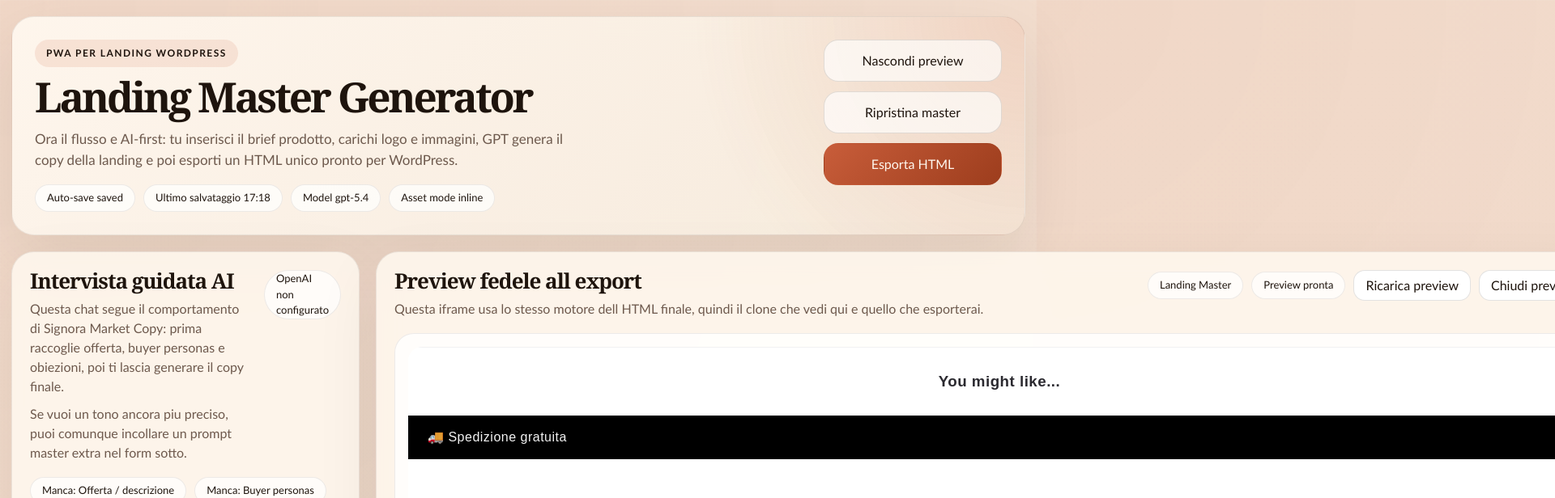
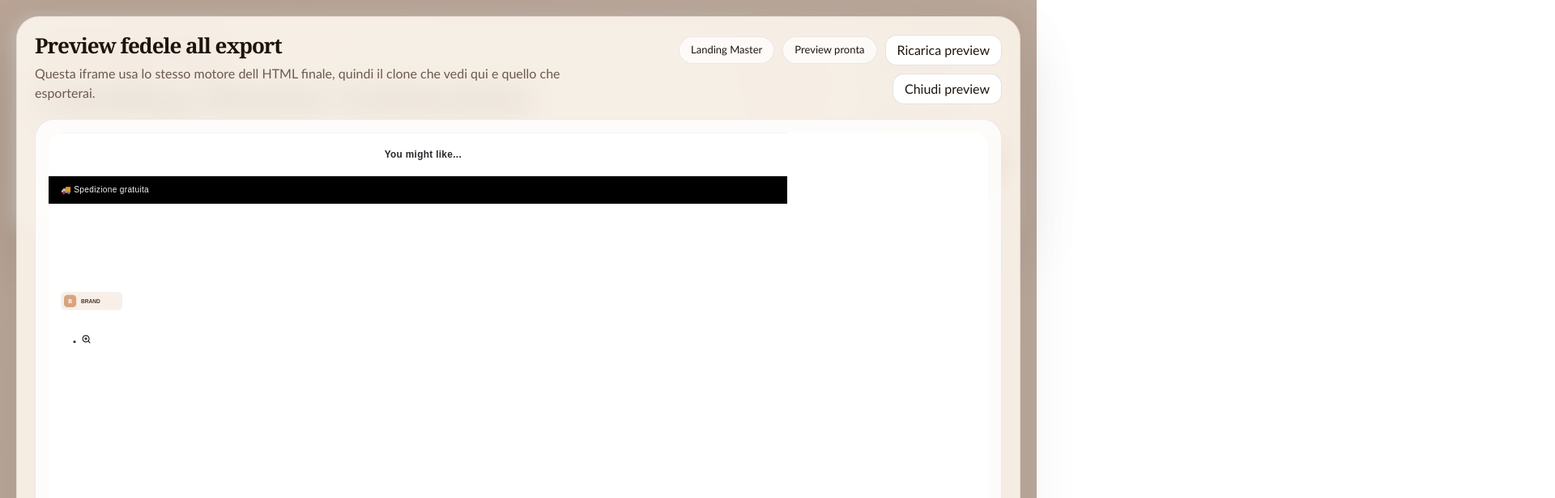
Before and after one commit to mellu98/Html-generator, a React (Vite) app: page / in a window 1280 px wide. Both pictures are taken after a click on the button "Apri preview". Shown: the top 616 px of the page at 81% size, 1920 px wide, since content can reach past the window. Built offline with nearby package versions, Linux system fonts and the light colour scheme; no server answers.

Commit message:
Move preview into modal overlay

```diff
--- a/src/App.css
+++ b/src/App.css
@@ -560,10 +560,13 @@
 
 .preview-frame__viewport {
   width: 100%;
-  height: var(--preview-height, 960px);
   overflow: hidden;
   border-radius: 18px;
   background: white;
+}
+
+.preview-frame__viewport--modal {
+  height: min(76vh, 960px);
 }
 
 .preview-frame__iframe {
@@ -575,6 +578,34 @@
   max-width: none;
   transform: scale(var(--preview-scale, 1));
   transform-origin: top left;
+}
+
+.preview-modal {
+  position: fixed;
+  inset: 0;
+  z-index: 80;
+  display: grid;
+  place-items: center;
+  padding: 20px;
+}
+
+.preview-modal__backdrop {
+  position: absolute;
+  inset: 0;
+  background: rgba(30, 20, 13, 0.26);
+  backdrop-filter: blur(10px);
+}
+
+.preview-modal__dialog {
+  position: relative;
+  z-index: 1;
+  width: min(1680px, calc(100vw - 40px));
+  max-height: calc(100vh - 40px);
+  overflow: hidden;
+}
+
+.preview-frame--modal {
+  margin-top: 18px;
 }
 
 .sr-only {
@@ -615,6 +646,19 @@
     padding: 12px;
   }
 
+  .preview-modal {
+    padding: 10px;
+  }
+
+  .preview-modal__dialog {
+    width: calc(100vw - 20px);
+    max-height: calc(100vh - 20px);
+  }
+
+  .preview-frame__viewport--modal {
+    height: min(70vh, 760px);
+  }
+
   .hero-card__actions,
   .field__row,
   .list-item__header {
--- a/src/App.tsx
+++ b/src/App.tsx
@@ -250,12 +250,19 @@ function App() {
 
     const updateScale = () => {
       const nextWidth = container.clientWidth
+      const nextHeight = container.clientHeight
 
-      if (!nextWidth) {
+      if (!nextWidth || !nextHeight) {
         return
       }
 
-      setPreviewScale(Math.min(1, nextWidth / PREVIEW_VIEWPORT_WIDTH))
+      setPreviewScale(
+        Math.min(
+          1,
+          nextWidth / PREVIEW_VIEWPORT_WIDTH,
+          nextHeight / PREVIEW_VIEWPORT_HEIGHT,
+        ),
+      )
     }
 
     updateScale()
@@ -264,6 +271,30 @@ function App() {
     observer.observe(container)
 
     return () => observer.disconnect()
+  }, [showPreview])
+
+  useEffect(() => {
+    if (!showPreview) {
+      return
+    }
+
+    const originalOverflow = document.body.style.overflow
+
+    document.body.style.overflow = 'hidden'
+
+    const handleEscape = (event: KeyboardEvent) => {
+      if (event.key === 'Escape') {
+        setShowPreview(false)
+        setPreviewLoadState('idle')
+      }
+    }
+
+    window.addEventListener('keydown', handleEscape)
+
+    return () => {
+      document.body.style.overflow = originalOverflow
+      window.removeEventListener('keydown', handleEscape)
+    }
   }, [showPreview])
 
   useEffect(() => {
@@ -318,15 +349,19 @@ function App() {
     setPreviewReloadToken((current) => current + 1)
   }
 
+  function closePreview() {
+    setShowPreview(false)
+    setPreviewLoadState('idle')
+  }
+
   function togglePreview() {
     if (showPreview) {
-      setShowPreview(false)
-      setPreviewLoadState('idle')
+      closePreview()
       return
     }
 
+    setShowPreview(true)
     reloadPreview()
-    setShowPreview(true)
   }
 
   function updateScalarField(key: ProjectScalarKey, value: string | boolean) {
@@ -615,7 +650,7 @@ function App() {
         </div>
       </header>
 
-      <main className={`workspace${showPreview ? ' workspace--with-preview' : ''}`}>
+      <main className="workspace">
         <aside className="editor-column">
           <DiscoveryChatPanel
             composerValue={discoveryComposer}
@@ -801,12 +836,24 @@ function App() {
           ) : null}
         </aside>
 
+      </main>
+
       {showPreview ? (
-          <section className="preview-column">
-            <div className="panel-card preview-card">
+        <div
+          className="preview-modal"
+          role="dialog"
+          aria-modal="true"
+          aria-labelledby="preview-modal-title"
+          onClick={closePreview}
+        >
+          <div className="preview-modal__backdrop" />
+          <section
+            className="panel-card preview-modal__dialog"
+            onClick={(event) => event.stopPropagation()}
+          >
             <div className="panel-card__header">
               <div>
-                  <h2>Preview fedele all export</h2>
+                <h2 id="preview-modal-title">Preview fedele all export</h2>
                 <p>
                   Questa iframe usa lo stesso motore dell HTML finale, quindi il
                   clone che vedi qui e quello che esporterai.
@@ -831,23 +878,20 @@ function App() {
                 <button
                   className="mini-button mini-button--ghost"
                   type="button"
-                    onClick={() => setShowPreview(false)}
+                  onClick={closePreview}
                 >
                   Chiudi preview
                 </button>
               </div>
             </div>
 
-              <div className="preview-frame">
+            <div className="preview-frame preview-frame--modal">
               <div
                 ref={previewViewportRef}
-                  className="preview-frame__viewport"
+                className="preview-frame__viewport preview-frame__viewport--modal"
                 style={
                   {
                     '--preview-scale': String(previewScale),
-                      '--preview-height': `${Math.round(
-                        PREVIEW_VIEWPORT_HEIGHT * previewScale,
-                      )}px`,
                   } as React.CSSProperties
                 }
               >
@@ -861,10 +905,9 @@ function App() {
                 />
               </div>
             </div>
+          </section>
         </div>
-          </section>
       ) : null}
-      </main>
     </div>
   )
 }
```
Lines whose indentation alone changed are shown as unchanged.
